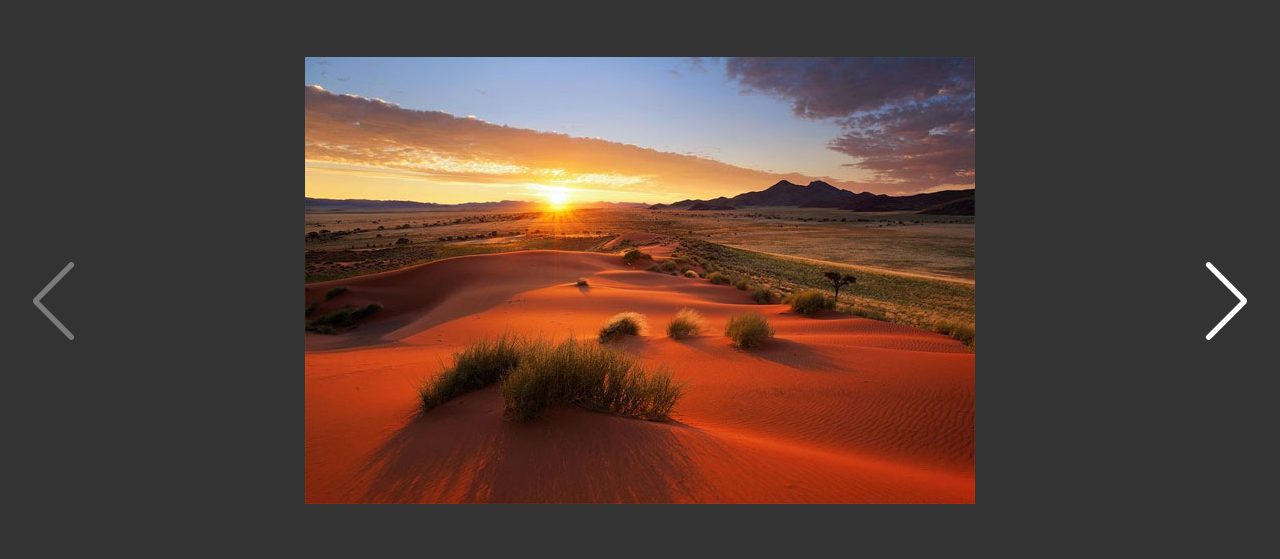
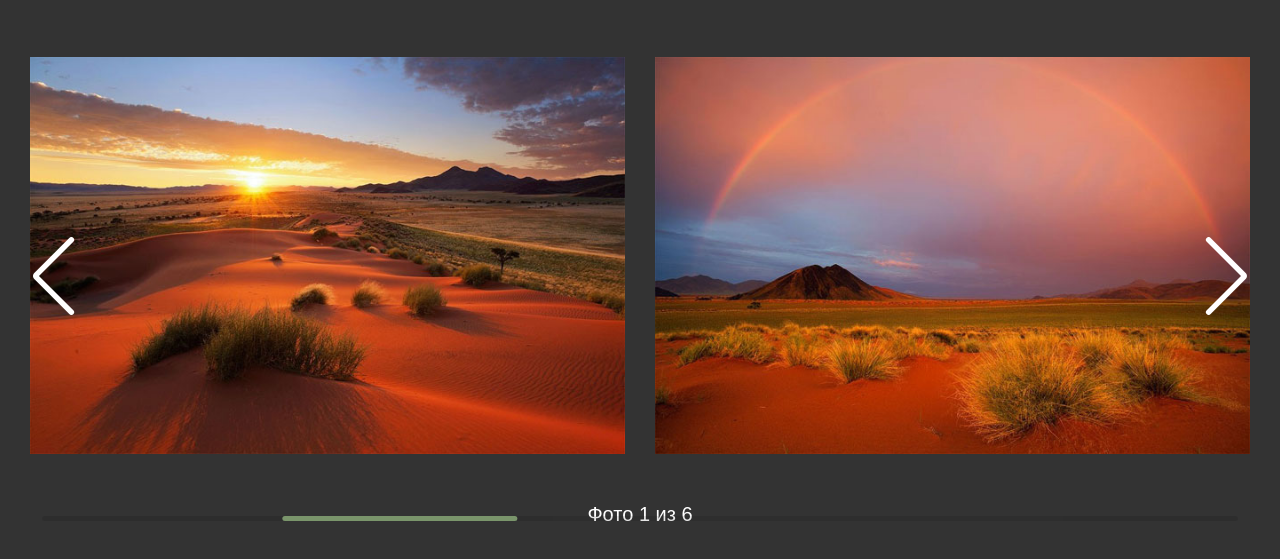
Before and after one commit to Nikolka-net/slider-swiper, a plain HTML site: page index.html in a window 1280 px wide. Shown: the part 63-622 px from the top of the page. Drawn offline with nearby package versions, Linux system fonts and the light colour scheme.

Commit message:
Продолжаем настраивать слайдер

```diff
--- a/css/style.css
+++ b/css/style.css
@@ -98,3 +98,45 @@ h6 {
 	color: #fff;
 	font-size: 80px;
 }
+
+/* Пагинация */
+.image-slider .swiper-pagination {
+	bottom: 0;
+}
+/* Буллеты */
+.image-slider .swiper-pagination-bullet {
+	width: 20px;
+	height: 20px;
+	line-height: 1.4;
+	font-size: 14px;
+	background-color: #fff;
+}
+/* Фракция */
+.image-slider .swiper-pagination-fraction {
+	font-size: 20px;
+	color: #fff;
+}
+/* Прогрессбар */
+.image-slider .swiper-pagination-progressbar-fill {
+	background-color: #7a956b;
+}
+/* Скролл */
+.image-slider .swiper-scrollbar-drag {
+	cursor: pointer;
+	background-color: #7a956b;
+}
+/* Автоширина к нашим слайдам */
+.image-slider .swiper-slide {
+	width: auto;
+}
+
+/* Мультирядность */
+/* .image-slider {
+	height: 700px;
+} */
+
+/* половина высоты слайдера с учётом отступов, т.к. 2 ряда */
+/* .image-slider .swiper-slide {
+	height: calc((100% - 30px) / 2);
+	overflow: hidden;
+} */
--- a/index.html
+++ b/index.html
@@ -15,40 +15,41 @@
 
 		<!-- Слайдер -->
 		<div class="image-slider swiper-container">
-			<div class="image-slider__wrapper swiper-wrapper">
+			<!-- Хеш навигация -->
+			<div data-hash="slide-1" class="image-slider__wrapper swiper-wrapper">
 				<div class="image-slider__slide swiper-slide">
 					<div class="image-slider__image">
 						<img src="./image/01.jpg" alt="картинка">
 					</div>
 				</div>
 				<!-- swiper-slide -->
-				<div class="image-slider__slide swiper-slide">
+				<div data-hash="slide-2" class="image-slider__slide swiper-slide">
 					<div class="image-slider__image">
 						<img src="./image/02.jpg" alt="картинка">
 					</div>
 				</div>
 				<!-- swiper-slide -->
-				<div class="image-slider__slide swiper-slide">
+				<div data-hash="slide-3" class="image-slider__slide swiper-slide">
 					<div class="image-slider__image">
 						<img src="./image/03.jpg" alt="картинка">
 					</div>
 				</div>
 				<!-- swiper-slide -->
-				<div class="image-slider__slide swiper-slide">
+				<div data-hash="slide-4" class="image-slider__slide swiper-slide">
 					<div class="image-slider__image">
 						<img src="./image/04.jpg" alt="картинка">
 					</div>
 				</div>
 				<!-- swiper-slide -->
-				<div class="image-slider__slide swiper-slide">
+				<div data-hash="slide-5" class="image-slider__slide swiper-slide">
 					<div class="image-slider__image">
 						<img src="./image/05.jpg" alt="картинка">
 					</div>
 				</div>
 				<!-- swiper-slide -->
-				<div class="image-slider__slide swiper-slide">
+				<div data-hash="slide-6" class="image-slider__slide swiper-slide">
 					<div class="image-slider__image">
-						<img src="./image/06.jpg" alt="картинка">
+						<img src="./image/09.jpg" alt="картинка">
 					</div>
 				</div>
 				<!-- swiper-slide -->
@@ -57,6 +58,10 @@
 			<!-- Добавляем стрелки управления -->
 			<div class="swiper-button-prev"></div>
 			<div class="swiper-button-next"></div>
+			<!-- Добавляем пагинацию -->
+			<div class="swiper-pagination"></div>
+			<!-- Добавляем полосу прокрутки -->
+			<div class="swiper-scrollbar"></div>
 		</div>
 		<!-- swiper-container -->
 	</div>
--- a/js/script.js
+++ b/js/script.js
@@ -7,4 +7,105 @@ new Swiper('.image-slider', { // класс объекта, он будет сл
 		nextEl: '.swiper-button-next',
 		prevEl: '.swiper-button-prev'
 	},
+	// Навигация
+	// Буллеты, текущее положение, прогрессбар
+	pagination: {
+		el: '.swiper-pagination',
+		// Буллеты
+		/* clickable: true, // кликаем по точкам и переходим по слайдам
+		// Динамически буллеты
+		dynamicBullets: true, // изме-е размеров точек
+		// Кастомные буллеты
+		renderBullet: function (index, className) { // вывод номера или группы слайдов, класс по-умолчанию
+			return '<span class="' + className + '">' + (index + 1) + '</span>';
+		}, */
+		/* Другие варинаты навигации */
+		// Фракция - текущая стр. слайдера из общего числа
+		type: 'fraction',
+		// Кастомный вывод фракции - свой стиль написания
+		renderFraction: function (currentClass, totalClass) {
+			return 'Фото <span class="' + currentClass + '"></span>' + ' из ' +
+				'<span class="' + totalClass + '"></span>';
+		},
+		// type: 'progressbar'
+
+	},
+	scrollbar: {
+		el: '.swiper-scrollbar',
+		// Возможность перетаскивать скролл
+		draggable: true
+	},
+	// Включение/отключение
+	// перетаскивания слайдов на пк
+	simulateTouch: true,
+	// Чувствительность свайпа
+	touchRatio: 1,
+	// Угол срабатывания свайпа/перетаскивания
+	touchAngle: 45,
+	// Курсор перетаскивания
+	grabCursor: true,
+
+	// Переключение при клике на слайд
+	slideToClickedSlide: true,
+
+	// Навигация по хешу
+	hashNavigation: {
+		// Отслеживать состояние
+		watchState: true, // смена слайдов по стрелкам браузера вверху слева
+	},
+
+	// Управление клавиатурой
+	keyboard: {
+		// Включить/выключить
+		enabled: true,
+		// Включить/выключить
+		// только когда слайдер
+		// в пределах вьюпорта
+		onlyInViewport: true,
+		// Включить/выключить
+		// управление клавишами
+		// pageUp, pageDown
+		pageUpDown: true,
+	},
+
+	// Упрвление колесом мыши
+	mousewheel: {
+		// Чувствительность колеса мыши
+		sensitivity: 1,
+		// Класс объекта на котором
+		// будет срабатывать прокрутка мышью
+		eventsTarget: '.image-slider' // если много одинаковых слайдеров, отключ. эту функцию
+	},
+
+	// Автовысота, высота слайдера подстраи-я к высоте картинки
+	autoHeight: false,
+
+	// Коли-во слайдов для показа
+	slidesPerView: 2, // если "auto" - автомати-е коли-во слайдов, не работ., если 2 ряда и >
+
+	// Отключение функционала слайдера
+	// если слайдов меньше, чем нужно
+	watchOverflow: true,
+
+	// Отступ между слайдами в px
+	spaceBetween: 30,
+
+	// Коли-во пролистываемых слайдов
+	slidesPerGroup: 1,
+
+	// Активный слайд по центру
+	centeredSlides: false,
+
+	// Стартовый слайд
+	initialSlide: 0, // начало с 0
+
+	// Мультирядность - коли-во рядов в слайдере
+	slidesPerColumn: 1, // отключ. autoHight
+
+	// Бесконечный слайдер: должен быть 1 ряд, откл. скролл,
+	loop: true,
+
+	// Длы норм. работы loop коли-во дублирующих слайдов, если slidesPerView: 'auto' ~
+	loopedSlides: 2,
+
 });
```
